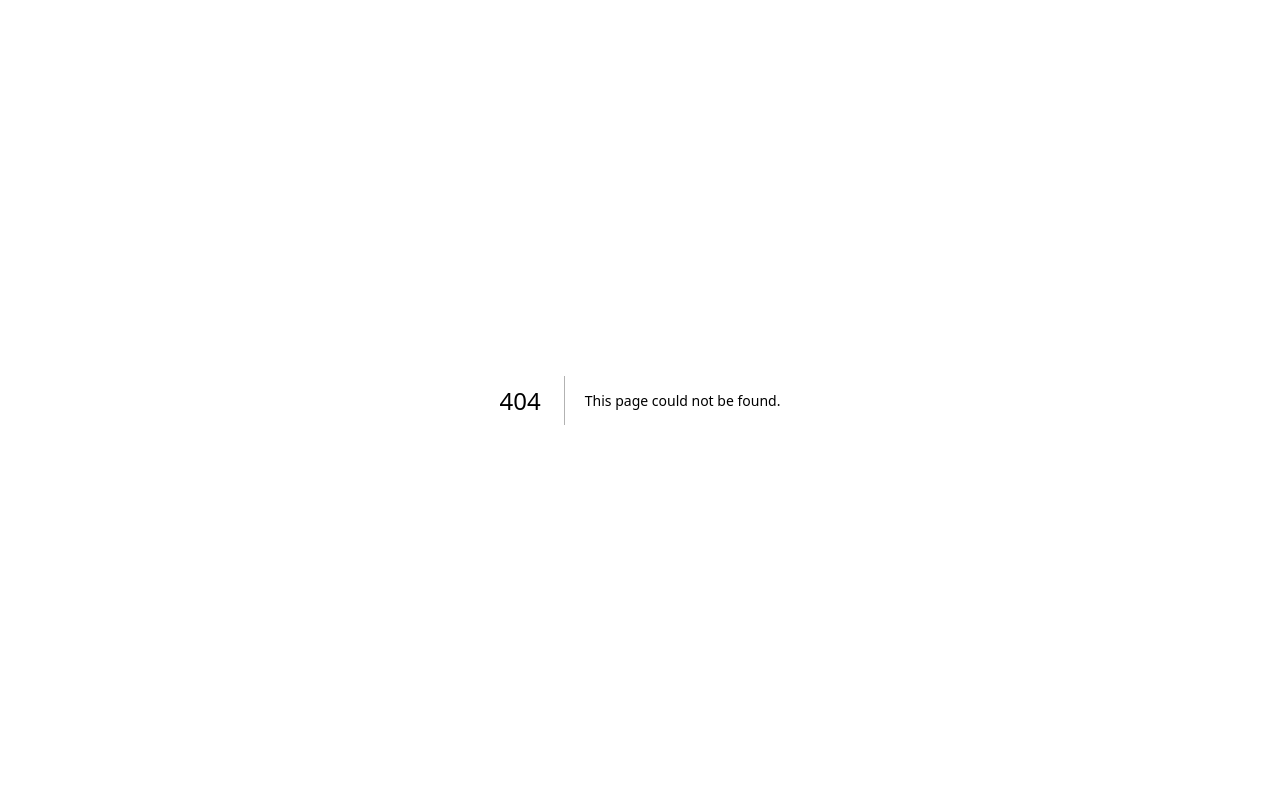
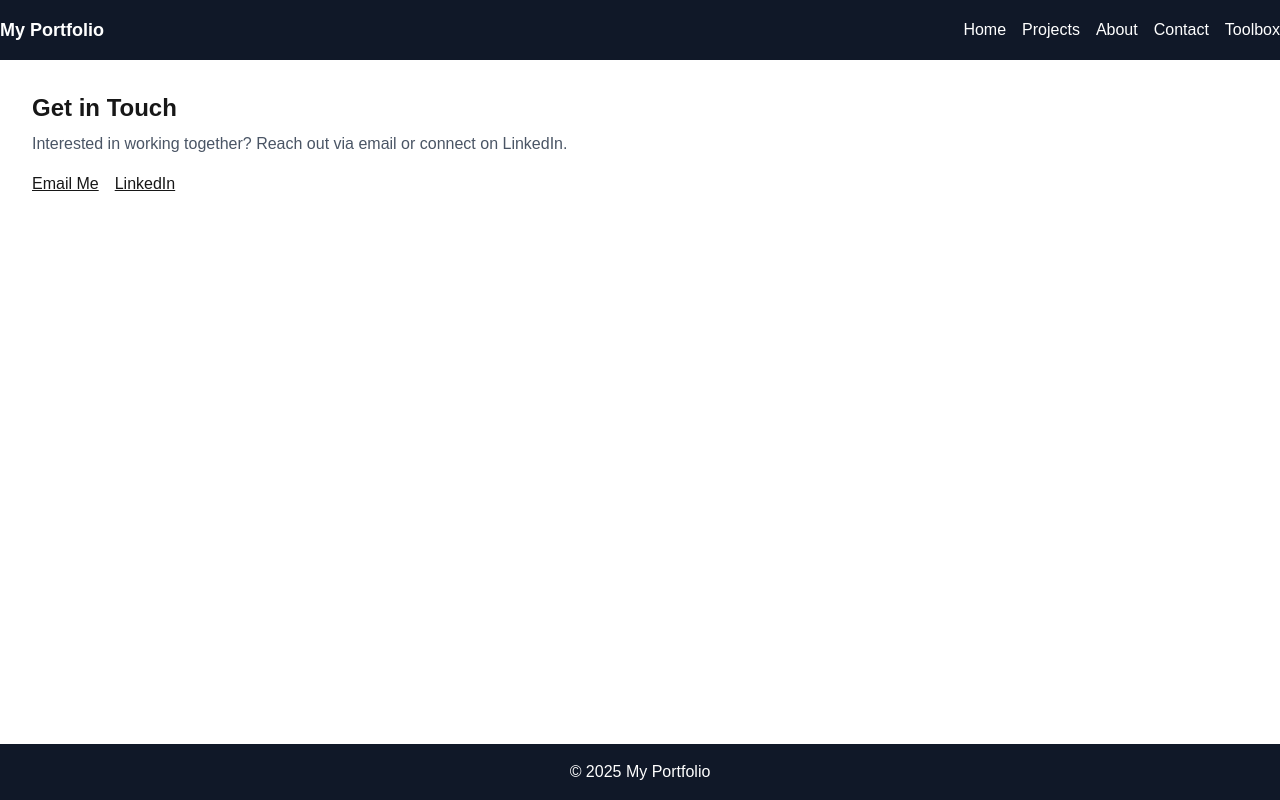
Before and after one commit to JdarlingGT/nextjs-portfolio, a Next.js app: page /contact in a window 1280 px wide. Before the commit this address had no page. Built offline with nearby package versions, Linux system fonts and the light colour scheme.

Commit message:
Add contact page

```diff
--- /dev/null
+++ b/app/contact/page.tsx
@@ -0,0 +1,20 @@
+import { Header } from "@/components/layout/header";
+import { Footer } from "@/components/layout/footer";
+import { ContactSection } from "@/components/sections/contact-section";
+
+export const metadata = {
+  title: "Contact | Portfolio",
+  description: "Get in touch with me.",
+};
+
+export default function ContactPage() {
+  return (
+    <div className="min-h-screen flex flex-col">
+      <Header />
+      <main className="flex-1">
+        <ContactSection />
+      </main>
+      <Footer />
+    </div>
+  );
+}
```
